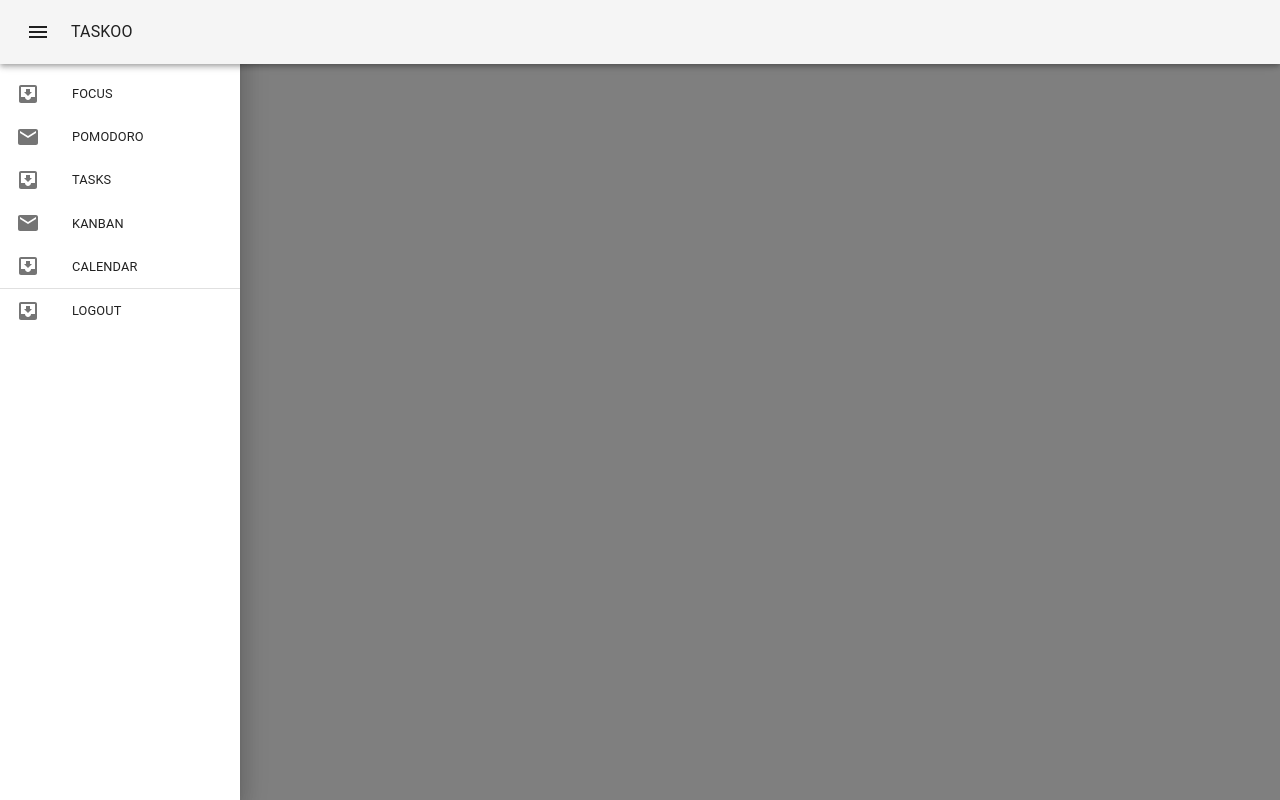
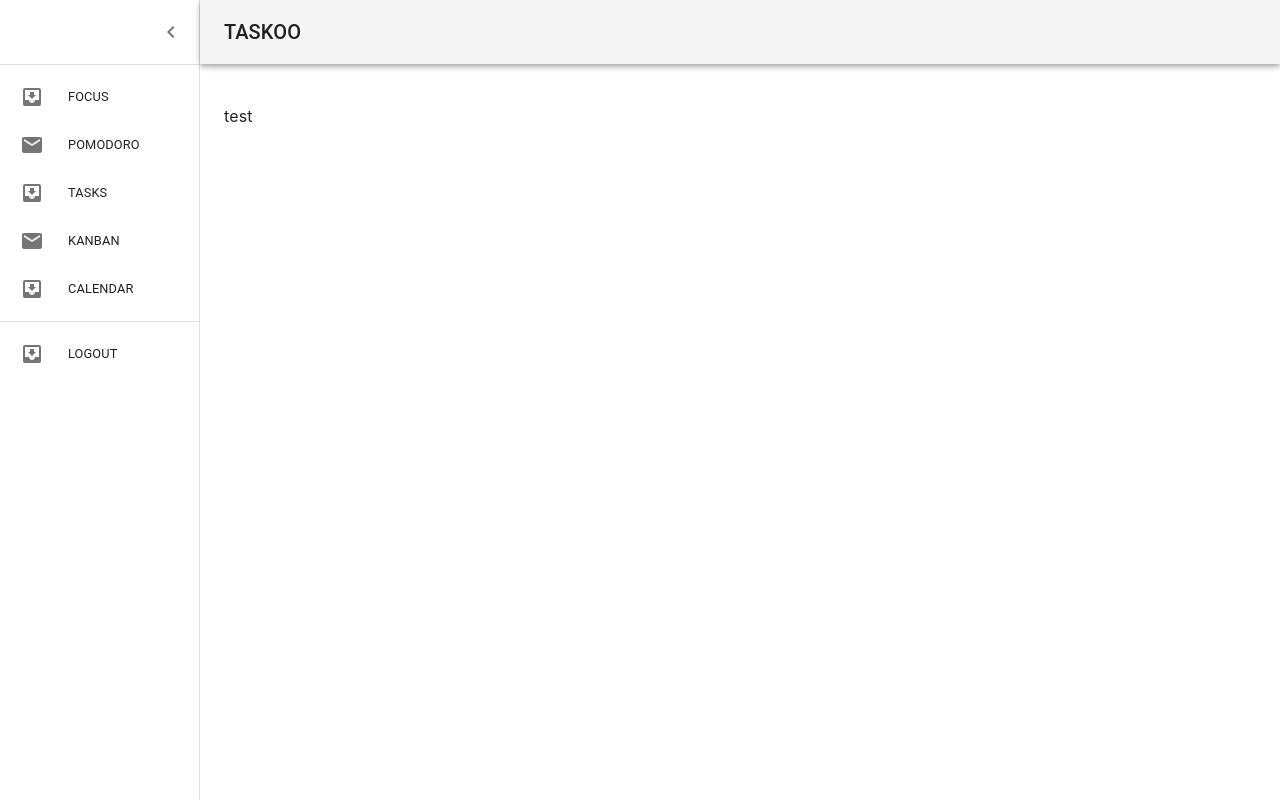
Before and after one commit to undefeated-davout/taskoo, a Next.js app in the folder web/: page / in a window 1280 px wide. Built offline with nearby package versions, Linux system fonts and the light colour scheme.

Commit message:
modify: サイドバー

```diff
--- a/web/src/components/organisms/HeaderBar/index.tsx
+++ /dev/null
@@ -1,39 +0,0 @@
-import AppBar from '@mui/material/AppBar';
-import Toolbar from '@mui/material/Toolbar';
-import Typography from '@mui/material/Typography';
-import IconButton from '@mui/material/IconButton';
-import MenuIcon from '@mui/icons-material/Menu';
-
-type HeaderBarProps = {
-  clickMenuButton: VoidFunction;
-};
-
-const HeaderBar = (props: HeaderBarProps) => {
-  return (
-    <>
-      <AppBar
-        position="fixed"
-        sx={{
-          zIndex: (theme) => theme.zIndex.drawer + 1,
-        }}
-        color="default"
-      >
-        <Toolbar>
-          <IconButton
-            size="small"
-            edge="start"
-            color="inherit"
-            aria-label="menu"
-            sx={{ mr: 2 }}
-            onClick={props.clickMenuButton}
-          >
-            <MenuIcon />
-          </IconButton>
-          <Typography sx={{ flexGrow: 1 }}>TASKOO</Typography>
-        </Toolbar>
-      </AppBar>
-    </>
-  );
-};
-
-export default HeaderBar;
--- /dev/null
+++ b/web/src/components/organisms/MenuBar/index.tsx
@@ -0,0 +1,213 @@
+import * as React from 'react';
+import { styled, useTheme, Theme, CSSObject } from '@mui/material/styles';
+import Box from '@mui/material/Box';
+import MuiDrawer from '@mui/material/Drawer';
+import MuiAppBar, { AppBarProps as MuiAppBarProps } from '@mui/material/AppBar';
+import Toolbar from '@mui/material/Toolbar';
+import List from '@mui/material/List';
+import CssBaseline from '@mui/material/CssBaseline';
+import Typography from '@mui/material/Typography';
+import Divider from '@mui/material/Divider';
+import IconButton from '@mui/material/IconButton';
+import MenuIcon from '@mui/icons-material/Menu';
+import ChevronLeftIcon from '@mui/icons-material/ChevronLeft';
+import ChevronRightIcon from '@mui/icons-material/ChevronRight';
+import ListItem from '@mui/material/ListItem';
+import ListItemButton from '@mui/material/ListItemButton';
+import ListItemIcon from '@mui/material/ListItemIcon';
+import ListItemText from '@mui/material/ListItemText';
+import InboxIcon from '@mui/icons-material/MoveToInbox';
+import MailIcon from '@mui/icons-material/Mail';
+import Link from 'next/link';
+
+const drawerWidth = 200;
+
+type MenuBarProps = {
+  children: React.ReactNode;
+};
+
+const openedMixin = (theme: Theme): CSSObject => ({
+  width: drawerWidth,
+  transition: theme.transitions.create('width', {
+    easing: theme.transitions.easing.sharp,
+    duration: theme.transitions.duration.enteringScreen,
+  }),
+  overflowX: 'hidden',
+});
+
+const closedMixin = (theme: Theme): CSSObject => ({
+  transition: theme.transitions.create('width', {
+    easing: theme.transitions.easing.sharp,
+    duration: theme.transitions.duration.leavingScreen,
+  }),
+  overflowX: 'hidden',
+  width: `calc(${theme.spacing(7)} + 1px)`,
+  [theme.breakpoints.up('sm')]: {
+    width: `calc(${theme.spacing(8)} + 1px)`,
+  },
+});
+
+const DrawerHeader = styled('div')(({ theme }) => ({
+  display: 'flex',
+  alignItems: 'center',
+  justifyContent: 'flex-end',
+  padding: theme.spacing(0, 1),
+  // necessary for content to be below app bar
+  ...theme.mixins.toolbar,
+}));
+
+interface AppBarProps extends MuiAppBarProps {
+  open?: boolean;
+}
+
+const AppBar = styled(MuiAppBar, {
+  shouldForwardProp: (prop) => prop !== 'open',
+})<AppBarProps>(({ theme, open }) => ({
+  zIndex: theme.zIndex.drawer + 1,
+  transition: theme.transitions.create(['width', 'margin'], {
+    easing: theme.transitions.easing.sharp,
+    duration: theme.transitions.duration.leavingScreen,
+  }),
+  ...(open && {
+    marginLeft: drawerWidth,
+    width: `calc(100% - ${drawerWidth}px)`,
+    transition: theme.transitions.create(['width', 'margin'], {
+      easing: theme.transitions.easing.sharp,
+      duration: theme.transitions.duration.enteringScreen,
+    }),
+  }),
+}));
+
+const Drawer = styled(MuiDrawer, {
+  shouldForwardProp: (prop) => prop !== 'open',
+})(({ theme, open }) => ({
+  width: drawerWidth,
+  flexShrink: 0,
+  whiteSpace: 'nowrap',
+  boxSizing: 'border-box',
+  ...(open && {
+    ...openedMixin(theme),
+    '& .MuiDrawer-paper': openedMixin(theme),
+  }),
+  ...(!open && {
+    ...closedMixin(theme),
+    '& .MuiDrawer-paper': closedMixin(theme),
+  }),
+}));
+
+const MenuBar = (props: MenuBarProps) => {
+  const theme = useTheme();
+  const [open, setOpen] = React.useState(true);
+
+  const handleDrawerOpen = () => {
+    setOpen(true);
+  };
+
+  const handleDrawerClose = () => {
+    setOpen(false);
+  };
+
+  return (
+    <Box sx={{ display: 'flex' }}>
+      <CssBaseline />
+      <AppBar position="fixed" open={open} color="default">
+        <Toolbar>
+          <IconButton
+            color="inherit"
+            aria-label="open drawer"
+            onClick={handleDrawerOpen}
+            edge="start"
+            sx={{
+              marginRight: 5,
+              ...(open && { display: 'none' }),
+            }}
+          >
+            <MenuIcon />
+          </IconButton>
+          <Typography variant="h6" noWrap component="div">
+            TASKOO
+          </Typography>
+        </Toolbar>
+      </AppBar>
+      <Drawer variant="permanent" open={open}>
+        <DrawerHeader>
+          <IconButton onClick={handleDrawerClose}>
+            {theme.direction === 'rtl' ? (
+              <ChevronRightIcon />
+            ) : (
+              <ChevronLeftIcon />
+            )}
+          </IconButton>
+        </DrawerHeader>
+        <Divider />
+        <List>
+          {['focus', 'pomodoro', 'tasks', 'kanban', 'calendar'].map(
+            (key, index) => (
+              <ListItem key={key} disablePadding sx={{ display: 'block' }}>
+                <Link href={`/${key}`}>
+                  <ListItemButton
+                    sx={{
+                      minHeight: 48,
+                      justifyContent: open ? 'initial' : 'center',
+                      px: 2.5,
+                    }}
+                  >
+                    <ListItemIcon
+                      sx={{
+                        minWidth: 0,
+                        mr: open ? 3 : 'auto',
+                        justifyContent: 'center',
+                      }}
+                    >
+                      {index % 2 === 0 ? <InboxIcon /> : <MailIcon />}
+                    </ListItemIcon>
+                    <ListItemText
+                      primary={key.toUpperCase()}
+                      primaryTypographyProps={{ fontSize: '0.8rem' }}
+                      sx={{ opacity: open ? 1 : 0 }}
+                    />
+                  </ListItemButton>
+                </Link>
+              </ListItem>
+            ),
+          )}
+        </List>
+        <Divider />
+        <List>
+          {['logout'].map((key, index) => (
+            <ListItem key={key} disablePadding sx={{ display: 'block' }}>
+              <ListItemButton
+                sx={{
+                  minHeight: 48,
+                  justifyContent: open ? 'initial' : 'center',
+                  px: 2.5,
+                }}
+              >
+                <ListItemIcon
+                  sx={{
+                    minWidth: 0,
+                    mr: open ? 3 : 'auto',
+                    justifyContent: 'center',
+                  }}
+                >
+                  {index % 2 === 0 ? <InboxIcon /> : <MailIcon />}
+                </ListItemIcon>
+                <ListItemText
+                  primary={key.toUpperCase()}
+                  primaryTypographyProps={{ fontSize: '0.8rem' }}
+                  sx={{ opacity: open ? 1 : 0 }}
+                />
+              </ListItemButton>
+            </ListItem>
+          ))}
+        </List>
+      </Drawer>
+      <Box component="main" sx={{ flexGrow: 1, p: 3 }}>
+        <DrawerHeader />
+        {props.children}
+      </Box>
+    </Box>
+  );
+};
+
+export default MenuBar;
--- a/web/src/components/organisms/SideBar/index.tsx
+++ /dev/null
@@ -1,67 +0,0 @@
-import * as React from 'react';
-
-import Box from '@mui/material/Box';
-import Drawer from '@mui/material/Drawer';
-import List from '@mui/material/List';
-import ListItem from '@mui/material/ListItem';
-import ListItemButton from '@mui/material/ListItemButton';
-import ListItemIcon from '@mui/material/ListItemIcon';
-import ListItemText from '@mui/material/ListItemText';
-import InboxIcon from '@mui/icons-material/MoveToInbox';
-import MailIcon from '@mui/icons-material/Mail';
-import Divider from '@mui/material/Divider';
-import Link from 'next/link';
-
-type SideBarProps = {
-  isSideBarOpen: boolean;
-};
-
-const SideBar = (props: SideBarProps) => {
-  const list = () => (
-    <Box sx={{ mt: '64px', width: 240 }} role="presentation">
-      <List>
-        {['focus', 'pomodoro', 'tasks', 'kanban', 'calendar'].map(
-          (key, index) => (
-            <ListItem key={key} disablePadding>
-              <Link href={`/${key}`}>
-                <ListItemButton>
-                  <ListItemIcon>
-                    {index % 2 === 0 ? <InboxIcon /> : <MailIcon />}
-                  </ListItemIcon>
-                  <ListItemText
-                    primary={key.toUpperCase()}
-                    primaryTypographyProps={{ fontSize: '0.8rem' }}
-                  />
-                </ListItemButton>
-              </Link>
-            </ListItem>
-          ),
-        )}
-        <Divider></Divider>
-        {['LOGOUT'].map((text, index) => (
-          <ListItem key={text} disablePadding>
-            <ListItemButton>
-              <ListItemIcon>
-                {index % 2 === 0 ? <InboxIcon /> : <MailIcon />}
-              </ListItemIcon>
-              <ListItemText
-                primary={text}
-                primaryTypographyProps={{ fontSize: '0.8rem' }}
-              />
-            </ListItemButton>
-          </ListItem>
-        ))}
-      </List>
-    </Box>
-  );
-
-  return (
-    <>
-      <div>
-        <Drawer open={props.isSideBarOpen}>{list()}</Drawer>
-      </div>
-    </>
-  );
-};
-
-export default SideBar;
--- a/web/src/components/templates/LoggedIn/index.tsx
+++ b/web/src/components/templates/LoggedIn/index.tsx
@@ -1,24 +1,13 @@
-import { useState } from 'react';
-
-import HeaderBar from 'components/organisms/HeaderBar';
-import SideBar from 'components/organisms/SideBar';
+import MenuBar from 'components/organisms/MenuBar';
 
 type LoggedInProps = {
   children: React.ReactNode;
 };
 
 const LoggedIn = (props: LoggedInProps) => {
-  const [isSideBarOpen, setIsSideBarOpen] = useState(true);
-
-  const toggleSideBar = () => {
-    setIsSideBarOpen(!isSideBarOpen);
-  };
-
   return (
     <>
-      <HeaderBar clickMenuButton={toggleSideBar}></HeaderBar>
-      <SideBar isSideBarOpen={isSideBarOpen}></SideBar>
-      <main>{props.children}</main>
+      <MenuBar>{props.children}</MenuBar>
     </>
   );
 };
```
